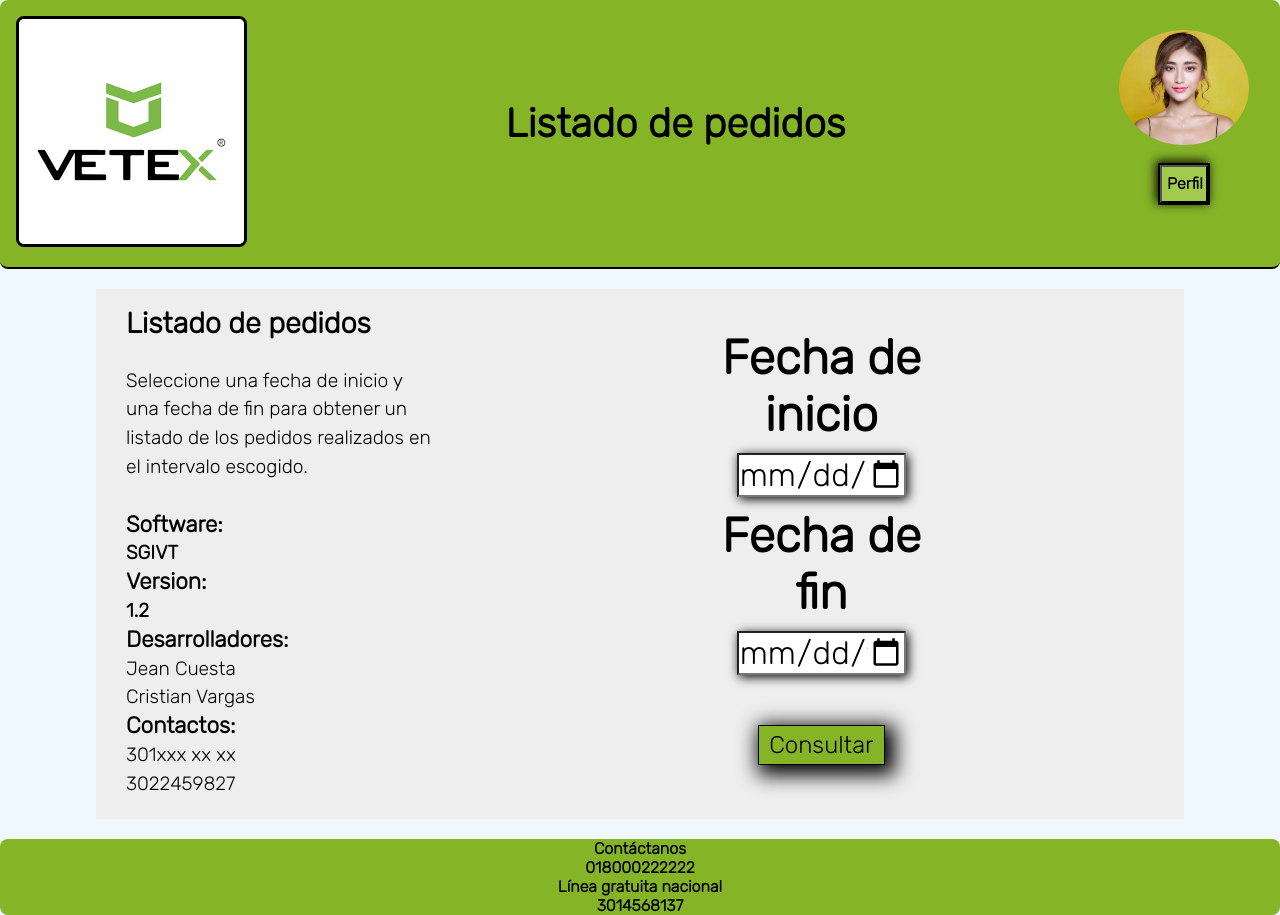
After one commit to Runnercramer/First_project, a PHP site: page /customer/customer_orders/orders_list.html in a window 1280 px wide. The commit adds this page. Run offline with PHP 8.4, Linux system fonts and the light colour scheme.

Commit message:
Listado de pedidos

```diff
--- /dev/null
+++ b/customer/customer_orders/orders_list.html
@@ -0,0 +1,57 @@
+<!DOCTYPE html>
+<html lang='es'>
+<head>
+    <title>Listado de pedidos</title>
+    <meta charset='UTF-8' />
+    <link rel='stylesheet' href='../../main/estilos.css'/>
+    <link rel='icon' href='../../imagenes/vetex.ico'/>
+    <link rel='preconnect' href='https://fonts.googleapis.com'>
+    <link rel='preconnect' href='https://fonts.gstatic.com' crossorigin>
+    <link href='https://fonts.googleapis.com/css2?family=Rubik:wght@300&display=swap' rel='stylesheet'>
+    <link rel="stylesheet" href="../customer_styles.css">
+    <style>
+        .dates_form{width:60%;margin:0 auto;padding:20px 0;}
+        .list_text{width:60%;font-size:3em;display:block;margin:10px auto;text-align:center;font-weight:bold;}
+        .date{display:block;width:40%;font-size:2em;margin:10px auto;box-shadow:2px 2px 10px black;}
+        .list_button{width:30%;display:block;margin:50px auto;font-size:1.5em;border:1px solid black;background-color:#85b427;padding:5px;box-shadow:5px 5px 20px 5px black;}
+        .list_button:hover{background-color:#a1ca4f}
+        .list_button:active{background-color:black;color:white}
+    </style>
+</head>
+<body>
+    <div id='cont1'>
+        <header id='enc1'>
+            <a href='../vista_cliente.html'><img id='img1' src='../../imagenes/descarga.png' alt='Logotipo de Vetex'></a>
+            <h1>Listado de pedidos</h1>
+            <div class="profile">
+                <img id="profile_image" src="../../imagenes/profile.png" alt="Imagen de perfil">
+                <input type="button" class="profile_button" value="Perfil &#9881">
+            </div>
+        </header>
+        <section class="methods">
+            <div class="information">
+                <h2>Listado de pedidos</h2>
+                <br>
+                <p>Seleccione una fecha de inicio y una fecha de fin para obtener un listado  de los pedidos realizados en el intervalo escogido.</p>
+                <br>
+                <h3>Software:</h3><p><b>SGIVT</b></p>
+                <h3>Version:</h3><p><b>1.2</b></p>
+                <h3>Desarrolladores:</h3><p>Jean Cuesta<br>Cristian Vargas</p>
+                <h3>Contactos:</h3><p>301xxx xx xx<br>3022459827</p>
+            </div>
+            <div class="dates_form">
+                <form action="orders_list_controller.php" method="GET">
+                    <label class="list_text">Fecha de inicio</label>
+                    <input class="date" type="date" name="date1" placeholder="Escoge la primera fecha">
+                    <label class="list_text">Fecha de fin</label>
+                    <input class="date" type="date" name="date2" placeholder="Escoge la segunda fecha">
+                    <input class="list_button" type="submit" name="button" value="Consultar">
+                </form>
+            </div>
+        </section>
+        <footer id='pa2'>
+            <p><b>Contáctanos<br>018000222222<br>Línea gratuita nacional<br>3014568137</b></p>
+        </footer>
+    </div>
+</body>
+</html>
--- a/main/controlador_creation.php
+++ b/main/controlador_creation.php
@@ -69,7 +69,6 @@ if(isset($_POST['send'])){
             </body>
             </html>";
         }else{
-            //
             $query4 = "SELECT count(*) idUsuario FROM usuario WHERE idUsuario = '$id'";
             $resultados = mysqli_query($connection, $query4);
             $pruebas = $resultados->fetch_assoc();
```
Also changed, not shown: customer/customer_orders/orders_list_controller.php (added, +57 -0 lines), customer/customer_orders/vista_pedido.html (added, +45 -0 lines).
